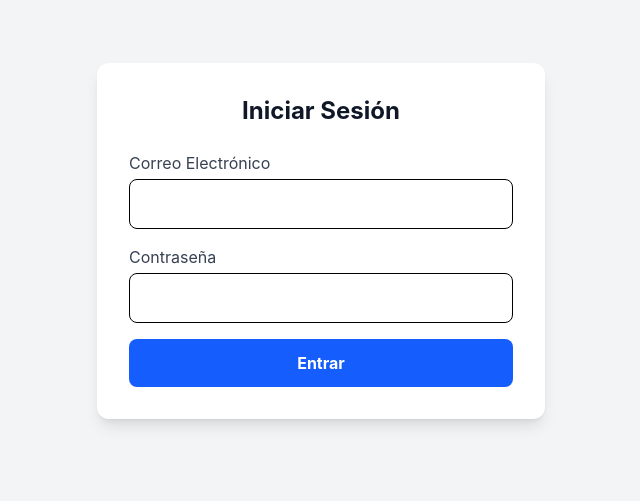
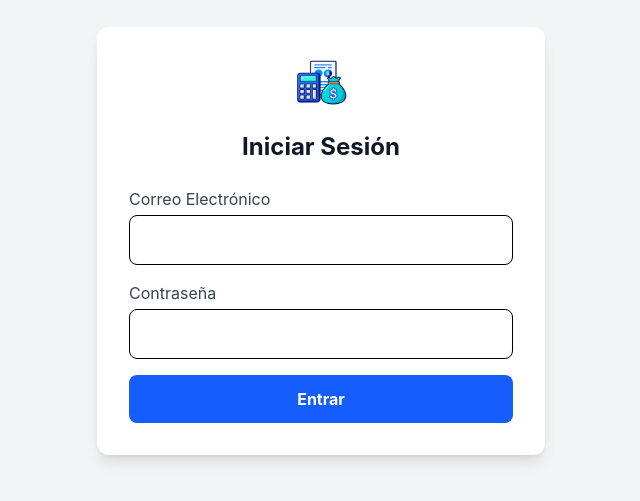
Before and after one commit to bryanmiranda138/finance-frontend, a React (Vite) app: page /login in a window 1280 px wide. Shown: the part 159-660 px from the top of the page, without its empty margins (319-959 px from the left). Built offline with nearby package versions, Linux system fonts and the light colour scheme.

Commit message:
Update Login.jsx

```diff
--- a/src/pages/Login.jsx
+++ b/src/pages/Login.jsx
@@ -23,6 +23,9 @@ export default function Login() {
     return (
         <div className="min-h-screen flex items-center justify-center bg-gray-100 dark:bg-gray-900 p-4">
             <div className="max-w-md w-full bg-white dark:bg-gray-800 p-8 rounded-xl shadow-lg">
+                <a href="/finance.png" className="flex items-center justify-center mb-6">
+                    <img src="/finance.png" alt="Logo" className="h-12 w-auto" />
+                </a>
                 <h2 className="text-2xl font-bold text-center text-gray-900 dark:text-white mb-6">Iniciar Sesión</h2>
 
                 {error && <div className="bg-red-100 border border-red-400 text-red-700 px-4 py-3 rounded mb-4">{error}</div>}
```
